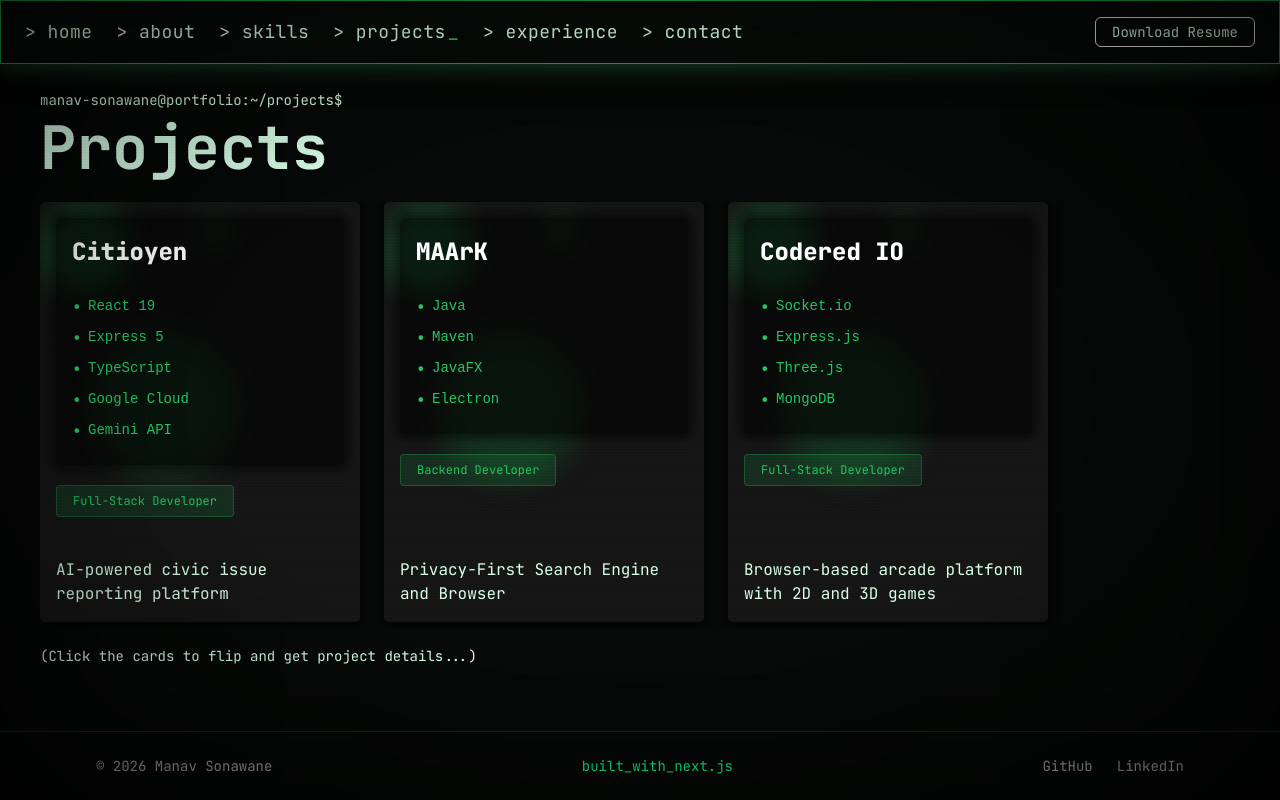
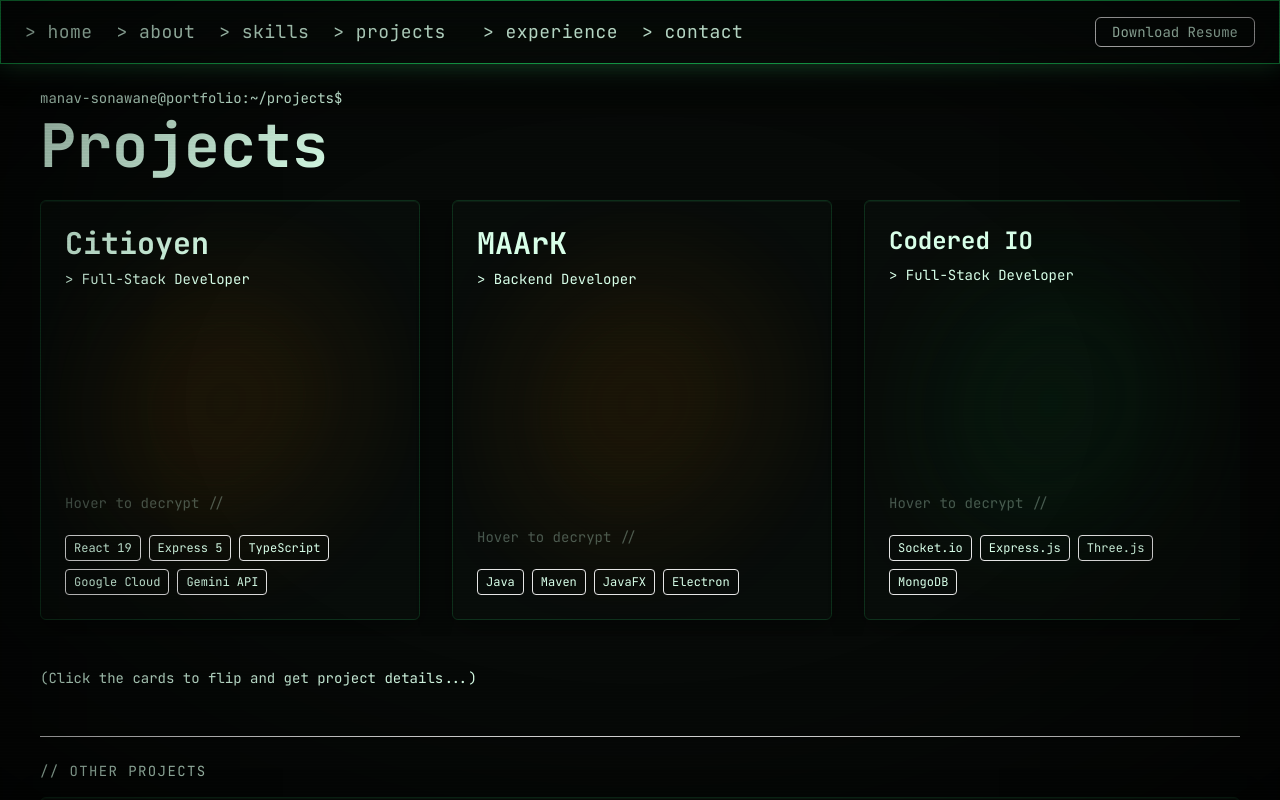
Before and after one commit to Manav-Sonawane/portfolio-website, a Next.js app: page /projects in a window 1280 px wide. Shown: the top 800 px of the page. Built offline with nearby package versions, Linux system fonts and the light colour scheme.

Commit message:
feat: implement interactive projects page with flip-card components and GSAP animations

```diff
--- a/src/app/globals.css
+++ b/src/app/globals.css
@@ -210,6 +210,10 @@ body {
   border-color: var(--amber-400);
   box-shadow: var(--glow-amber), 0 8px 32px rgba(0, 0, 0, 0.4);
 }
+.glass-panel-amber:focus-within {
+  outline: 2px solid var(--amber-400);
+  outline-offset: 2px;
+}
 
 /* Terminal cursor blink */
 @keyframes terminal-blink {
--- a/src/app/projects/page.tsx
+++ b/src/app/projects/page.tsx
@@ -6,13 +6,15 @@ import PixelDecrypt from "@/components/fx/PixelDecrypt";
 import ScrollReveal from "@/components/fx/ScrollReveal";
 import MorphBlob from "@/components/fx/MorphBlob";
 import GlassPanel from "@/components/fx/GlassPanel";
+import Link from "next/link";
 
-// First two projects are prime (amber tint + blob), rest are standard
 const PRIME_SLUGS = ["Citioyen", "MAArK"];
+const STANDARD_SLUGS = ["Codered-IO"];
 
 export default function Projects() {
   const primeProjects = projects.filter((p) => PRIME_SLUGS.includes(p.slug));
-  const otherProjects = projects.filter((p) => !PRIME_SLUGS.includes(p.slug));
+  const standardProjects = projects.filter((p) => STANDARD_SLUGS.includes(p.slug));
+  const otherProjects = projects.filter((p) => !PRIME_SLUGS.includes(p.slug) && !STANDARD_SLUGS.includes(p.slug));
 
   return (
     <main className="flex-1 px-4 sm:px-6 md:px-10 py-6 flex flex-col justify-center w-full">
@@ -29,44 +31,89 @@ export default function Projects() {
           </h2>
         </ScrollReveal>
 
-        {/* Prime projects — large cards with amber blob */}
-        <div className="md:overflow-x-auto scrollbar-hide">
+        {/* Prime projects and Standard projects — cards */}
+        <div className="md:overflow-x-auto scrollbar-hide mb-8">
           <div
-            className="flex flex-col md:flex-row gap-5 md:gap-6 pb-2 items-center md:items-start"
+            className="flex flex-col md:flex-row gap-5 md:gap-8 pb-4 items-center md:items-start"
             style={{ minWidth: "auto" }}
           >
+            {/* Prime projects */}
             {primeProjects.map((project, i) => (
-              <ScrollReveal key={project.slug} delay={0.1 + i * 0.12} className="relative">
+              <ScrollReveal
+                key={project.slug}
+                delay={0.1 + i * 0.12}
+                className="relative w-full max-w-[320px] sm:max-w-[380px] shrink-0"
+              >
                 <MorphBlob tone="amber" />
-                {/* @ts-expect-error – Project type matches at runtime */}
-                <ProjectsCard {...project} />
+                <ProjectsCard project={project} isPrime={true} />
               </ScrollReveal>
             ))}
 
             {/* Standard projects */}
-            {otherProjects.map((project, i) => (
-              <ScrollReveal key={project.slug} delay={0.22 + i * 0.08}>
-                {/* @ts-expect-error – Project type matches at runtime */}
-                <ProjectsCard {...project} />
+            {standardProjects.map((project, i) => (
+              <ScrollReveal
+                key={project.slug}
+                delay={0.22 + i * 0.08}
+                className="relative w-full max-w-[320px] sm:max-w-[380px] shrink-0"
+              >
+                <MorphBlob tone="phosphor" />
+                <ProjectsCard project={project} isPrime={false} />
               </ScrollReveal>
             ))}
           </div>
         </div>
 
-        {/* Other / compressed projects list */}
-        {otherProjects.length === 0 && (
-          <ScrollReveal delay={0.4}>
-            <p className="py-2 text-sm text-[--ghost-400] font-mono">
-              {"(Click the cards to get project details...)"}
-            </p>
-          </ScrollReveal>
-        )}
-
-        <ScrollReveal delay={0.5}>
-          <p className="py-2 text-sm text-[--ghost-400] font-mono mt-2">
+        <ScrollReveal delay={0.4}>
+          <p className="pb-4 text-sm text-[--ghost-400] font-mono">
             {"(Click the cards to flip and get project details...)"}
           </p>
         </ScrollReveal>
+
+        {/* Other / compressed projects list */}
+        {otherProjects.length > 0 && (
+          <div className="mt-8 pt-6 border-t border-[--phosphor-900]">
+            <ScrollReveal delay={0.5}>
+              <h3 className="text-[--phosphor-400] text-sm font-mono tracking-widest uppercase mb-4">
+                // Other Projects
+              </h3>
+            </ScrollReveal>
+            <div className="flex flex-col gap-3">
+              {otherProjects.map((project, i) => (
+                <ScrollReveal key={project.slug} delay={0.6 + i * 0.05}>
+                  <GlassPanel className="p-4 flex flex-col sm:flex-row justify-between items-start sm:items-center gap-3">
+                    <div>
+                      <h4 className="text-[--phosphor-100] font-bold text-lg mb-1">{project.title}</h4>
+                      <p className="text-[--ghost-400] text-sm">{project.tagline}</p>
+                    </div>
+                    <div className="flex items-center gap-3">
+                      {project.github && (
+                        <a
+                          href={project.github}
+                          target="_blank"
+                          rel="noopener noreferrer"
+                          className="text-xs font-mono border border-[--phosphor-600] text-[--phosphor-400] px-3 py-1.5 rounded hover:bg-[--phosphor-600] hover:text-[#000] transition-colors"
+                        >
+                          [ GitHub → ]
+                        </a>
+                      )}
+                      {project.live && (
+                        <a
+                          href={project.live}
+                          target="_blank"
+                          rel="noopener noreferrer"
+                          className="text-xs font-mono border border-[--ghost-700] text-[--ghost-400] px-3 py-1.5 rounded hover:border-[--phosphor-400] hover:text-[--phosphor-400] transition-colors"
+                        >
+                          [ Live → ]
+                        </a>
+                      )}
+                    </div>
+                  </GlassPanel>
+                </ScrollReveal>
+              ))}
+            </div>
+          </div>
+        )}
+
       </section>
 
       <style jsx global>{`
--- a/src/components/ProjectsCard.tsx
+++ b/src/components/ProjectsCard.tsx
@@ -1,7 +1,11 @@
 "use client";
 
-import { useState } from "react";
-import styled from "styled-components";
+import { useRef, useState } from "react";
+import gsap from "gsap";
+import { useGSAP } from "@gsap/react";
+import GlassPanel from "@/components/fx/GlassPanel";
+import Typewriter from "@/components/fx/Typewriter";
+import { useReducedMotion } from "@/hooks/useReducedMotion";
 
 type Project = {
   title: string;
@@ -10,404 +14,151 @@ type Project = {
   role: string;
   highlights: string[];
   github: string;
-  live?: string;
+  live?: string | null;
 };
 
-export default function ProjectCard({
-  title,
-  tagline,
-  tech,
-  role,
-  highlights,
-  github,
-  live,
-}: Project) {
+export default function ProjectsCard({ project, isPrime }: { project: Project; isPrime: boolean }) {
+  const container = useRef<HTMLDivElement>(null);
+  const cardFront = useRef<HTMLDivElement>(null);
+  const cardBack = useRef<HTMLDivElement>(null);
+
   const [isFlipped, setIsFlipped] = useState(false);
+  const [isHovered, setIsHovered] = useState(false);
+  const prefersReduced = useReducedMotion();
 
-  const handleCardClick = () => {
-    setIsFlipped(!isFlipped);
-  };
+  const { contextSafe } = useGSAP({ scope: container });
+
+  const flipCard = contextSafe(() => {
+    const nextState = !isFlipped;
+    setIsFlipped(nextState);
+
+    // Front starts at 0, back starts at 180 (hidden).
+    // When flipping to back: front goes to -180, back goes to 0
+    gsap.to(cardFront.current, {
+      rotateY: nextState ? -180 : 0,
+      duration: prefersReduced ? 0.01 : 0.8,
+      ease: "back.out(1.2)",
+    });
+
+    gsap.to(cardBack.current, {
+      rotateY: nextState ? 0 : 180,
+      duration: prefersReduced ? 0.01 : 0.8,
+      ease: "back.out(1.2)",
+    });
+  });
+
+  useGSAP(() => {
+    gsap.set(container.current, { perspective: 1000 });
+    gsap.set([cardFront.current, cardBack.current], {
+      backfaceVisibility: "hidden",
+      transformStyle: "preserve-3d"
+    });
+    gsap.set(cardBack.current, { rotateY: 180 });
+  }, { scope: container });
 
   const handleLinkClick = (e: React.MouseEvent) => {
     e.stopPropagation();
   };
 
   return (
-    <StyledWrapper>
-      <div className="card" onClick={handleCardClick}>
-        <div className={`content ${isFlipped ? "flipped" : ""}`}>
     <div
-            className="back"
-            style={{ pointerEvents: isFlipped ? "none" : "auto" }}
+      ref={container}
+      className={`relative cursor-pointer w-full max-w-sm sm:max-w-md h-[420px] flex-shrink-0 focus:outline-none focus-visible:ring-2 focus-visible:ring-[--phosphor-400] focus-visible:ring-offset-2 focus-visible:ring-offset-[--void] rounded-md`}
+      onClick={flipCard}
+      onMouseEnter={() => setIsHovered(true)}
+      onMouseLeave={() => setIsHovered(false)}
+      onKeyDown={(e) => {
+        if (e.key === 'Enter' || e.key === ' ') {
+          e.preventDefault();
+          flipCard();
+        }
+      }}
+      role="button"
+      tabIndex={0}
+      aria-label={`View details for ${project.title}`}
     >
-            <div className="img">
-              <div className="circle"></div>
-              <div className="circle" id="right"></div>
-              <div className="circle" id="bottom"></div>
-            </div>
-            <div className="back-content">
-              <div className="description">
-                <div className="title">
-                  <p className="title">
-                    <strong>{title}</strong>
+      {/* FRONT OF CARD */}
+      <div ref={cardFront} className="absolute inset-0 w-full h-full">
+        <GlassPanel className="w-full h-full flex flex-col justify-between p-6 overflow-hidden relative group">
+          <div className="absolute inset-0 bg-gradient-to-br from-[--phosphor-400]/5 to-transparent opacity-50 pointer-events-none" />
+
+          <div>
+            <h3 className={`font-bold ${isPrime ? 'text-3xl text-[--amber-400]' : 'text-2xl text-[--phosphor-400]'}`}>
+              {project.title}
+            </h3>
+            <p className="mt-2 text-[--ghost-400] font-mono text-sm">
+              &gt; {project.role}
             </p>
           </div>
-                <ul className="tech-stack">
-                  {tech.map((t, i) => (
-                    <li key={i}>{t}</li>
+
+          <div className="mt-auto">
+            {/* Live typed tagline on hover */}
+            <div className="h-20 flex items-end mb-5">
+              {isHovered && !isFlipped ? (
+                 <p className="text-[--phosphor-100] text-sm leading-relaxed">
+                   <Typewriter text={project.tagline} speed={30} />
+                 </p>
+              ) : (
+                <p className="text-[--phosphor-100] text-sm leading-relaxed opacity-30">
+                  {/* Placeholder hint before hover */}
+                  Hover to decrypt //
+                </p>
+              )}
+            </div>
+
+            <div className="flex flex-wrap gap-2">
+              {project.tech.map((t, i) => (
+                <span key={i} className={`text-xs font-mono px-2 py-1 rounded border ${isPrime ? 'border-[--amber-900]/50 text-[--amber-400]' : 'border-[--phosphor-900]/50 text-[--phosphor-400]'}`}>
+                  {t}
+                </span>
               ))}
-                </ul>
-              </div>
-              <small className="badge mt-5">{role}</small>
-              <div className="mt-auto">
-                <p>{tagline}</p>
             </div>
           </div>
+        </GlassPanel>
       </div>
-          <div
-            className="front"
-            style={{ pointerEvents: isFlipped ? "auto" : "none" }}
-          >
-            <div className="front-content">
-              <div className="front-header">
-                <strong>What I Built</strong>
+
+      {/* BACK OF CARD */}
+      <div ref={cardBack} className="absolute inset-0 w-full h-full">
+        <GlassPanel className="w-full h-full flex flex-col p-6 overflow-hidden">
+          <div className="border-b border-[--phosphor-900] pb-3 mb-4">
+            <h4 className="text-[--phosphor-100] font-bold">What I Built</h4>
           </div>
-              <div className="highlights">
-                <ul>
-                  {highlights.map((item, index) => (
-                    <li key={index}>{item}</li>
+
+          <div className="flex-1 overflow-y-auto pr-2 scrollbar-hide text-sm text-[--ghost-400] space-y-4">
+            {project.highlights.map((item, index) => (
+              <p key={index} className="flex gap-2 leading-relaxed">
+                <span className={isPrime ? 'text-[--amber-400]' : 'text-[--phosphor-400]'}>›</span>
+                <span>{item}</span>
+              </p>
             ))}
-                </ul>
           </div>
-              <div className="links">
+
+          <div className="flex gap-3 mt-4 pt-4 border-t border-[--phosphor-900]">
+            {project.github && (
               <a
-                  href={github}
+                href={project.github}
                 target="_blank"
                 rel="noopener noreferrer"
-                  className="link-btn"
                 onClick={handleLinkClick}
+                className="flex-1 text-center py-2 text-xs font-mono border border-[--phosphor-600] text-[--phosphor-400] rounded hover:bg-[--phosphor-600] hover:text-[#000] transition-colors"
               >
-                  GitHub →
+                [ GitHub ]
               </a>
-                {live && (
+            )}
+            {project.live && (
               <a
-                    href={live}
+                href={project.live}
                 target="_blank"
                 rel="noopener noreferrer"
-                    className="link-btn"
                 onClick={handleLinkClick}
+                className="flex-1 text-center py-2 text-xs font-mono border border-[--ghost-700] text-[--ghost-400] rounded hover:border-[--phosphor-400] hover:text-[--phosphor-400] transition-colors"
               >
-                    Live →
+                [ Live ]
               </a>
             )}
           </div>
+        </GlassPanel>
       </div>
     </div>
-        </div>
-      </div>
-    </StyledWrapper>
   );
 }
-
-const StyledWrapper = styled.div`
-  .card {
-    overflow: visible;
-    width: 320px;
-    height: 420px;
-    cursor: pointer;
-  }
-
-  .content {
-    width: 100%;
-    height: 100%;
-    transform-style: preserve-3d;
-    transition: transform 300ms;
-    box-shadow: 0px 0px 10px 1px #000000ee;
-    border-radius: 5px;
-  }
-
-  .content.flipped {
-    transform: rotateY(180deg);
-  }
-
-  .front,
-  .back {
-    background-color: #151515;
-    position: absolute;
-    width: 100%;
-    height: 100%;
-    backface-visibility: hidden;
-    -webkit-backface-visibility: hidden;
-    border-radius: 5px;
-    overflow: hidden;
-  }
-
-  .back {
-    background-color: #151515;
-    position: absolute;
-    width: 100%;
-    height: 100%;
-    backface-visibility: hidden;
-    -webkit-backface-visibility: hidden;
-    border-radius: 5px;
-    overflow: hidden;
-    display: flex;
-    justify-content: center;
-    align-items: center;
-  }
-
-  .back .img {
-    position: absolute;
-    width: 100%;
-    height: 100%;
-    object-fit: cover;
-    object-position: center;
-  }
-
-  .back .back-content {
-    position: absolute;
-    width: 100%;
-    height: 100%;
-    padding: 16px;
-    display: flex;
-    flex-direction: column;
-    justify-content: space-between;
-    z-index: 1;
-  }
-
-  .back .badge {
-    background-color: #22c55e22;
-    padding: 6px 16px;
-    border-radius: 4px;
-    backdrop-filter: blur(2px);
-    width: fit-content;
-    font-size: 12px;
-    color: #22c55e;
-    border: 1px solid #22c55e44;
-  }
-
-  .back .description {
-    box-shadow: 0px 0px 10px 5px #00000088;
-    width: 100%;
-    padding: 16px;
-    background-color: #00000099;
-    backdrop-filter: blur(5px);
-    border-radius: 5px;
-  }
-
-  .back .title {
-    font-size: 24px;
-    max-width: 100%;
-    display: flex;
-    justify-content: space-between;
-    margin-bottom: 12px;
-  }
-
-  .back .title p {
-    width: 100%;
-    color: #fff;
-    font-weight: 700;
-  }
-
-  .back .tagline {
-    color: #d1d5db;
-    margin-top: 10px;
-    font-size: 13px;
-    line-height: 1.6;
-  }
-
-  .back .tech-stack {
-    color: #22c55e;
-    margin-top: 12px;
-    font-size: 14px;
-    font-family: monospace;
-    line-height: 1.8;
-    list-style: none;
-    padding: 0;
-  }
-
-  .back .tech-stack li {
-    margin-bottom: 6px;
-    padding-left: 16px;
-    position: relative;
-  }
-
-  .back .tech-stack li::before {
-    content: "•";
-    position: absolute;
-    left: 0;
-    color: #22c55e;
-    font-weight: bold;
-    font-size: 16px;
-  }
-
-  .front {
-    background-color: #151515;
-    position: absolute;
-    width: 100%;
-    height: 100%;
-    backface-visibility: hidden;
-    -webkit-backface-visibility: hidden;
-    border-radius: 5px;
-    overflow: hidden;
-    transform: rotateY(180deg);
-    color: white;
-  }
-
-  .front::before {
-    position: absolute;
-    content: " ";
-    display: block;
-    width: 160px;
-    height: 160%;
-    background: linear-gradient(
-      90deg,
-      transparent,
-      #22c55e,
-      #22c55e,
-      #22c55e,
-      #22c55e,
-      transparent
-    );
-    animation: rotation_481 5000ms infinite linear;
-    pointer-events: none;
-  }
-
-  .front .front-content {
-    position: absolute;
-    width: 99%;
-    height: 99%;
-    background-color: #151515;
-    border-radius: 5px;
-    color: white;
-    display: flex;
-    flex-direction: column;
-    justify-content: flex-start;
-    align-items: flex-start;
-    gap: 15px;
-    padding: 20px;
-    z-index: 1;
-  }
-
-  .front-header {
-    font-size: 16px;
-    color: #22c55e;
-    font-weight: 600;
-    border-bottom: 1px solid #22c55e33;
-    width: 100%;
-    padding-bottom: 10px;
-  }
-
-  .highlights {
-    flex: 1;
-    overflow-y: auto;
-    width: 100%;
-  }
-
-  .highlights ul {
-    list-style: none;
-    padding: 0;
-    margin: 0;
-    font-size: 13px;
-    line-height: 1.6;
-    color: #d1d5db;
-  }
-
-  .highlights li {
-    margin-bottom: 10px;
-    padding-left: 16px;
-    position: relative;
-  }
-
-  .highlights li::before {
-    content: "›";
-    position: absolute;
-    left: 0;
-    color: #22c55e;
-    font-weight: bold;
-  }
-
-  .links {
-    display: flex;
-    gap: 8px;
-    width: 100%;
-    position: relative;
-    z-index: 100;
-  }
-
-  .link-btn {
-    flex: 1;
-    padding: 8px 16px;
-    font-size: 12px;
-    text-align: center;
-    border: 1px solid #22c55e;
-    border-radius: 4px;
-    color: #22c55e;
-    text-decoration: none;
-    transition: all 0.2s;
-    background-color: transparent;
-    cursor: pointer;
-    position: relative;
-    z-index: 10;
-  }
-
-  .link-btn:hover {
-    background-color: #22c55e;
-    color: #151515;
-  }
-
-  @keyframes rotation_481 {
-    0% {
-      transform: rotateZ(0deg);
-    }
-
-    100% {
-      transform: rotateZ(360deg);
-    }
-  }
-
-  .circle {
-    width: 90px;
-    height: 90px;
-    border-radius: 50%;
-    background-color: #22c55e;
-    position: relative;
-    filter: blur(15px);
-    animation: floating 2600ms infinite linear;
-    opacity: 0.3;
-  }
-
-  #bottom {
-    background-color: #16a34a;
-    left: 50px;
-    top: 0px;
-    width: 150px;
-    height: 150px;
-    animation-delay: -800ms;
-    opacity: 0.2;
-  }
-
-  #right {
-    background-color: #15803d;
-    left: 160px;
-    top: -80px;
-    width: 30px;
-    height: 30px;
-    animation-delay: -1800ms;
-    opacity: 0.4;
-  }
-
-  @keyframes floating {
-    0% {
-      transform: translateY(0px);
-    }
-
-    50% {
-      transform: translateY(10px);
-    }
-
-    100% {
-      transform: translateY(0px);
-    }
-  }
-`;
--- a/src/lib/projects.tsx
+++ b/src/lib/projects.tsx
@@ -41,4 +41,17 @@ export const projects = [
     github: "https://github.com/Manav-Sonawane/CodeRed.io",
     live: "https://codered-io.onrender.com",
   },
+  {
+    slug: "BookMySeat",
+    title: "BookMySeat",
+    tagline: "Movie ticket booking platform like BookMyShow",
+    tech: ["Django", "Python", "SQLite"],
+    role: "Full-Stack Developer",
+    highlights: [
+      "Implemented concurrency control, session caching, authentication, payment gateway integration and email confirmations.",
+      "Built an admin panel with analytics dashboards and movie management features."
+    ],
+    github: "https://github.com/Manav-Sonawane/BookMySeat",
+    live: null,
+  }
 ];
```
Lines whose indentation alone changed are shown as unchanged.
